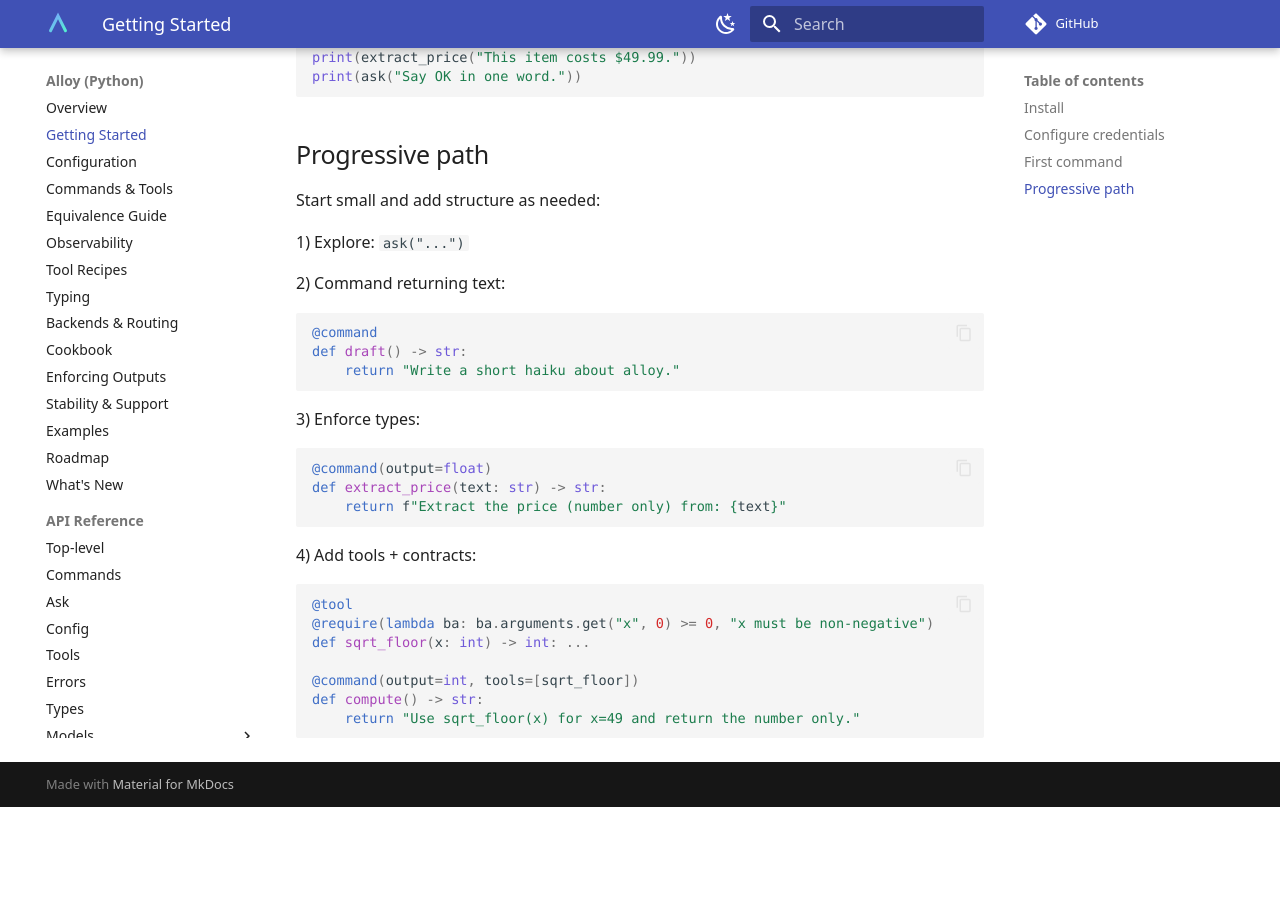
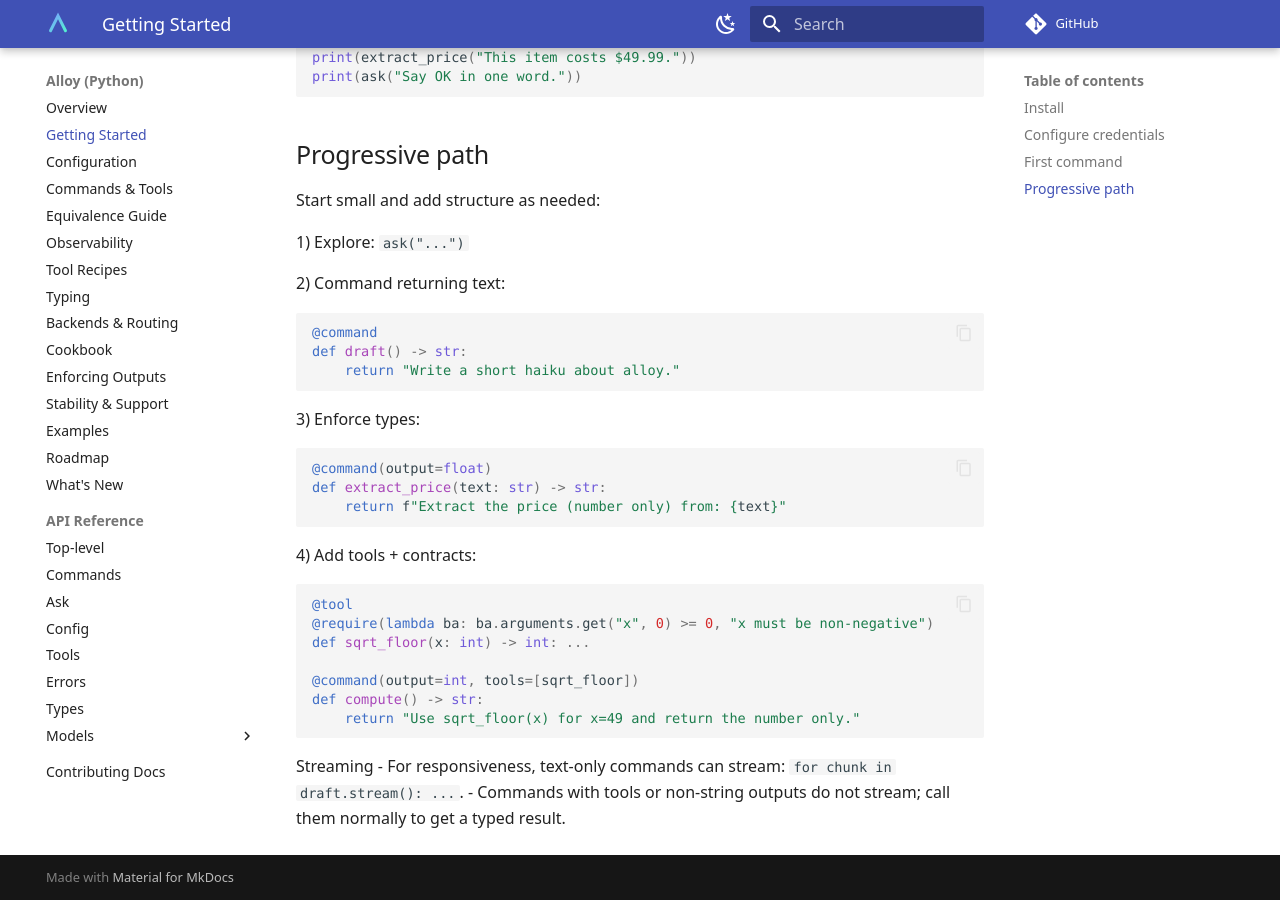
Before and after one commit to lydakis/alloy, an MkDocs documentation site: the page built from docs/getting-started.md, in a window 1280 px wide and 900 px high, scrolled down 789 px. Built offline with MkDocs 1.6.1 and Material for MkDocs 9.7.7, drawn with Linux system fonts in a browser that asks for light colours; comment, search, counter and statistics services are not loaded; before the commit the page ends 1596 px from its top, so only the background shows below that.

Commit message:
Docs/examples: add streaming constraint note (text-only; no tools or non-string outputs) to Getting Started and streaming example

````diff
--- a/docs/getting-started.md
+++ b/docs/getting-started.md
@@ -64,3 +64,7 @@
 def compute() -> str:
     return "Use sqrt_floor(x) for x=49 and return the number only."
 ```
+
+Streaming
+- For responsiveness, text-only commands can stream: `for chunk in draft.stream(): ...`.
+- Commands with tools or non‑string outputs do not stream; call them normally to get a typed result.
````
Also changed, not shown: 1 other file.
